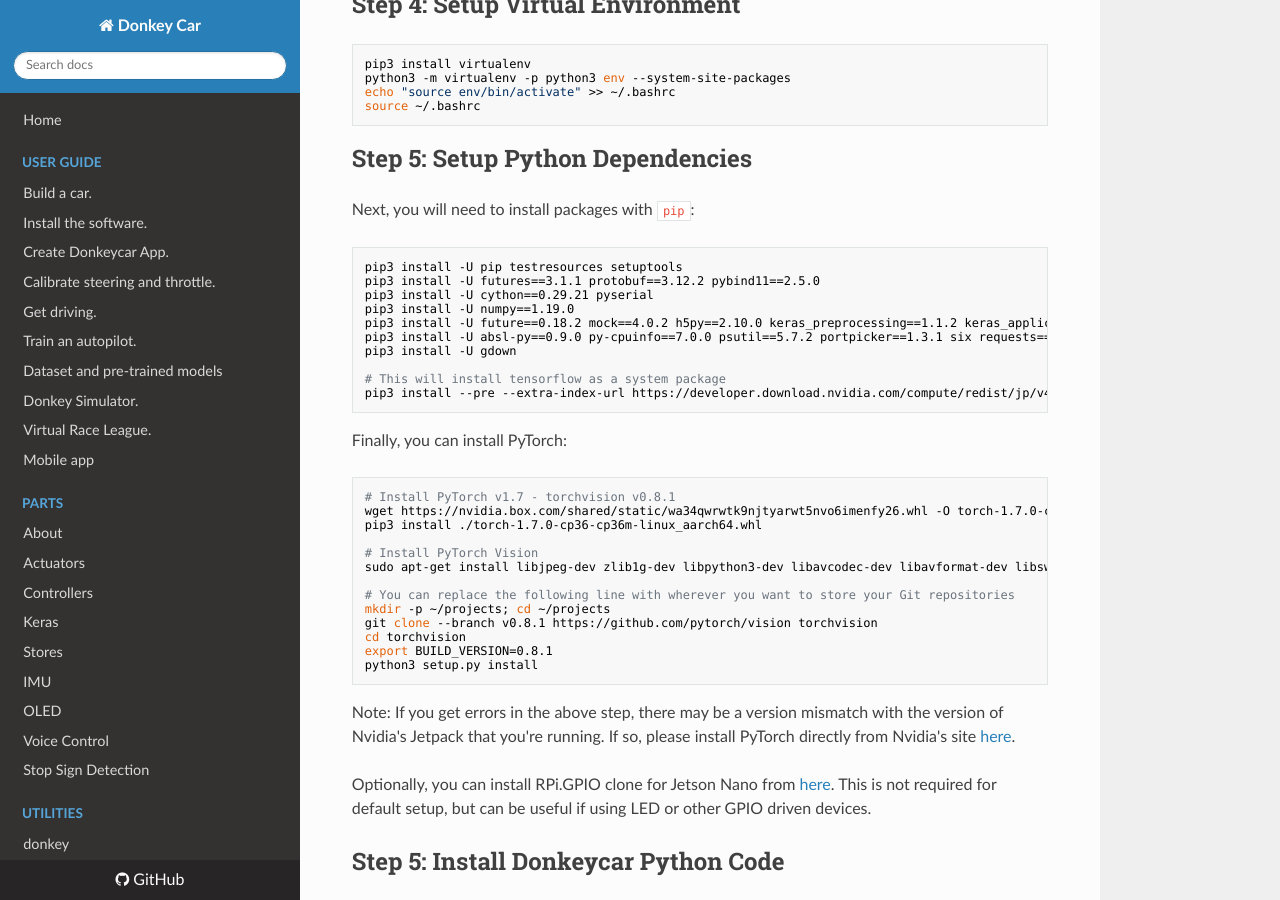
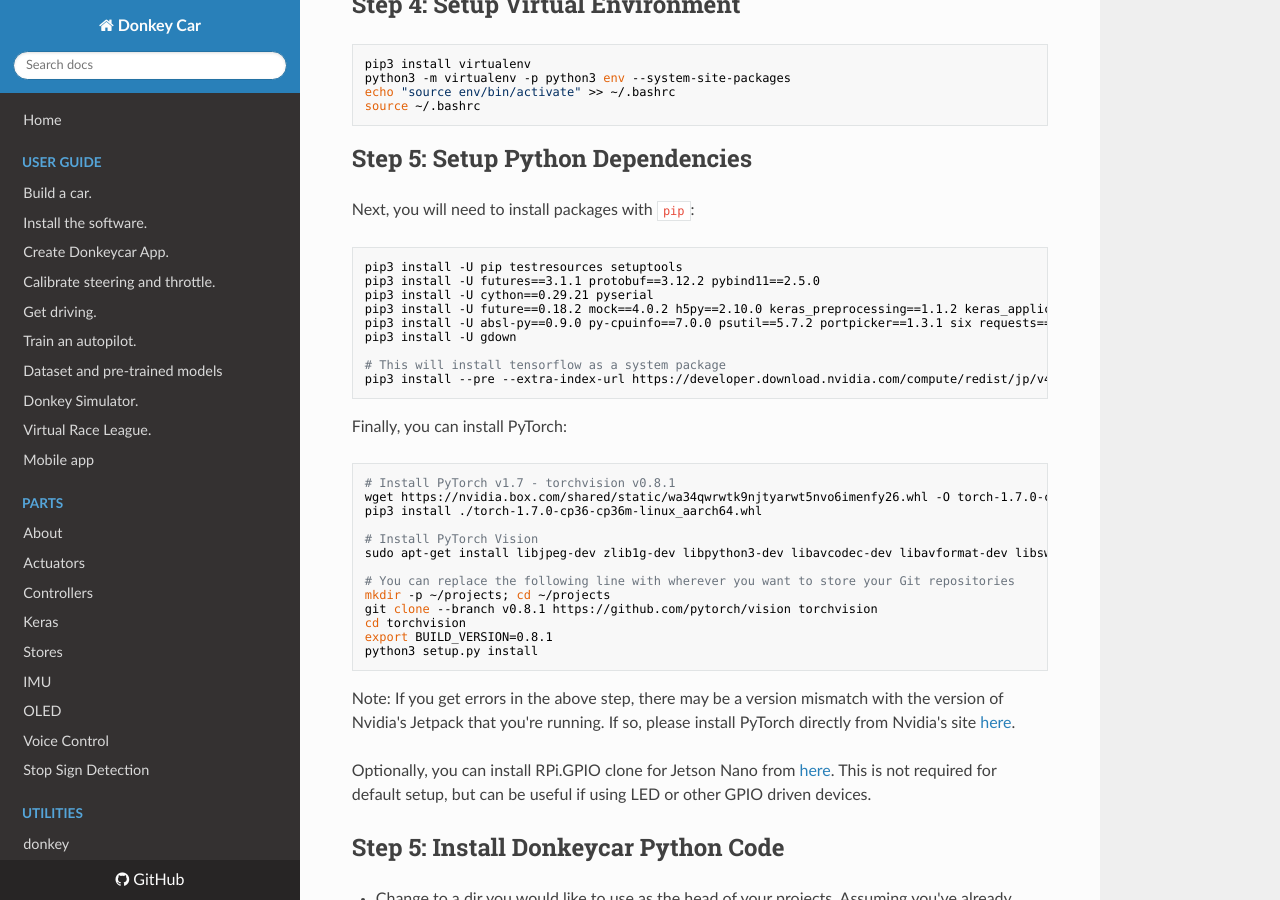
Before and after one commit to autorope/donkeydocs, an MkDocs documentation site: the page built from docs/guide/robot_sbc/setup_jetson_nano.md, in a window 1280 px wide and 900 px high, scrolled down 993 px. Built offline with MkDocs 1.6.1, drawn with Linux system fonts in a browser that asks for light colours; nearby versions of some CDN libraries; old or Windows-style settings are respelled for this version of MkDocs.

Commit message:
TF will install correct version of Numpy. No need to install seperately

```diff
--- a/docs/guide/robot_sbc/setup_jetson_nano.md
+++ b/docs/guide/robot_sbc/setup_jetson_nano.md
@@ -50,7 +50,6 @@ Next, you will need to install packages with `pip`:
 pip3 install -U pip testresources setuptools
 pip3 install -U futures==3.1.1 protobuf==3.12.2 pybind11==2.5.0
 pip3 install -U cython==0.29.21 pyserial
-pip3 install -U numpy==1.19.0
 pip3 install -U future==0.18.2 mock==4.0.2 h5py==2.10.0 keras_preprocessing==1.1.2 keras_applications==1.0.8 gast==0.3.3
 pip3 install -U absl-py==0.9.0 py-cpuinfo==7.0.0 psutil==5.7.2 portpicker==1.3.1 six requests==2.24.0 astor==0.8.1 termcolor==1.1.0 wrapt==1.12.1 google-pasta==0.2.0
 pip3 install -U gdown
```
